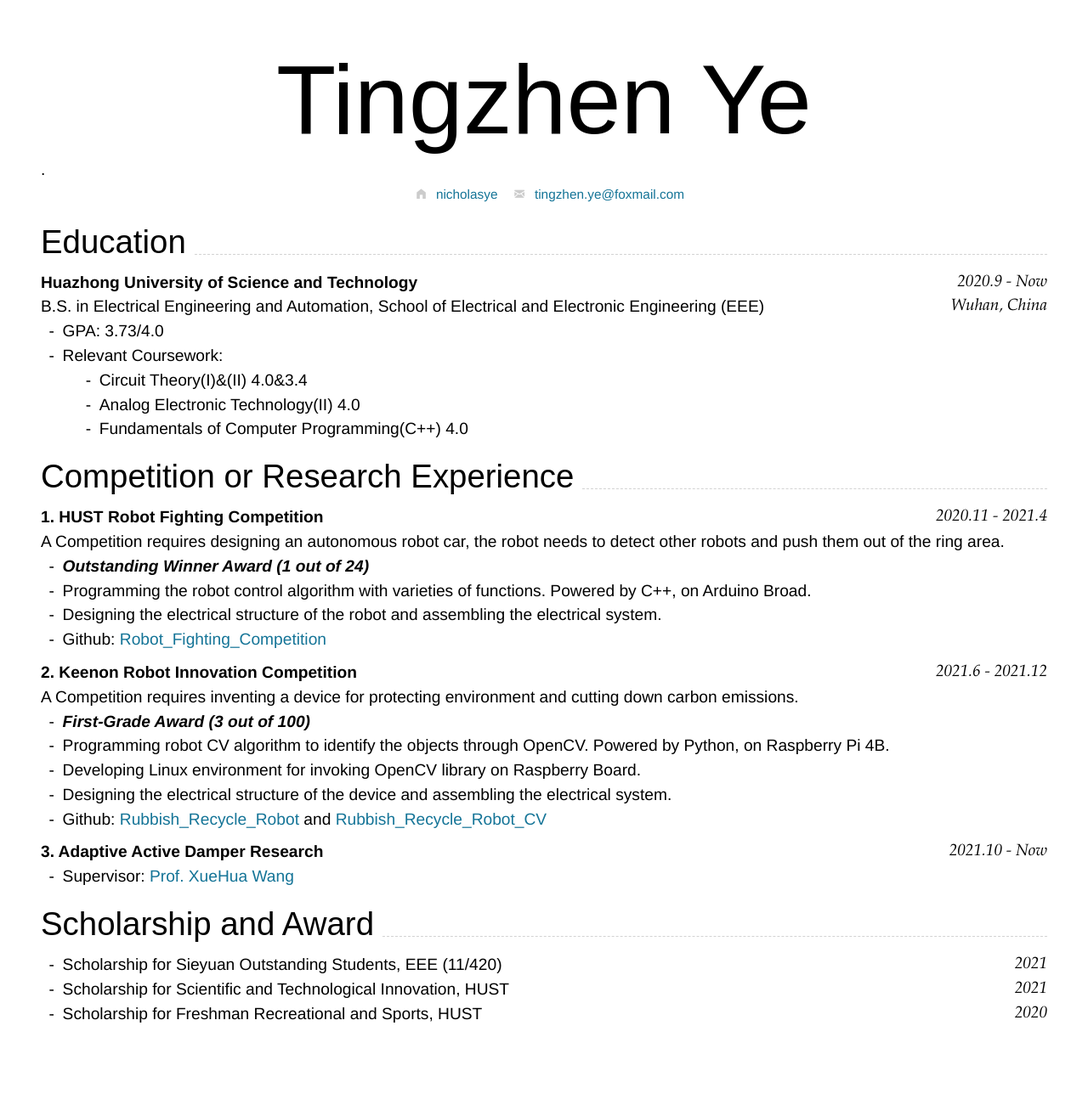
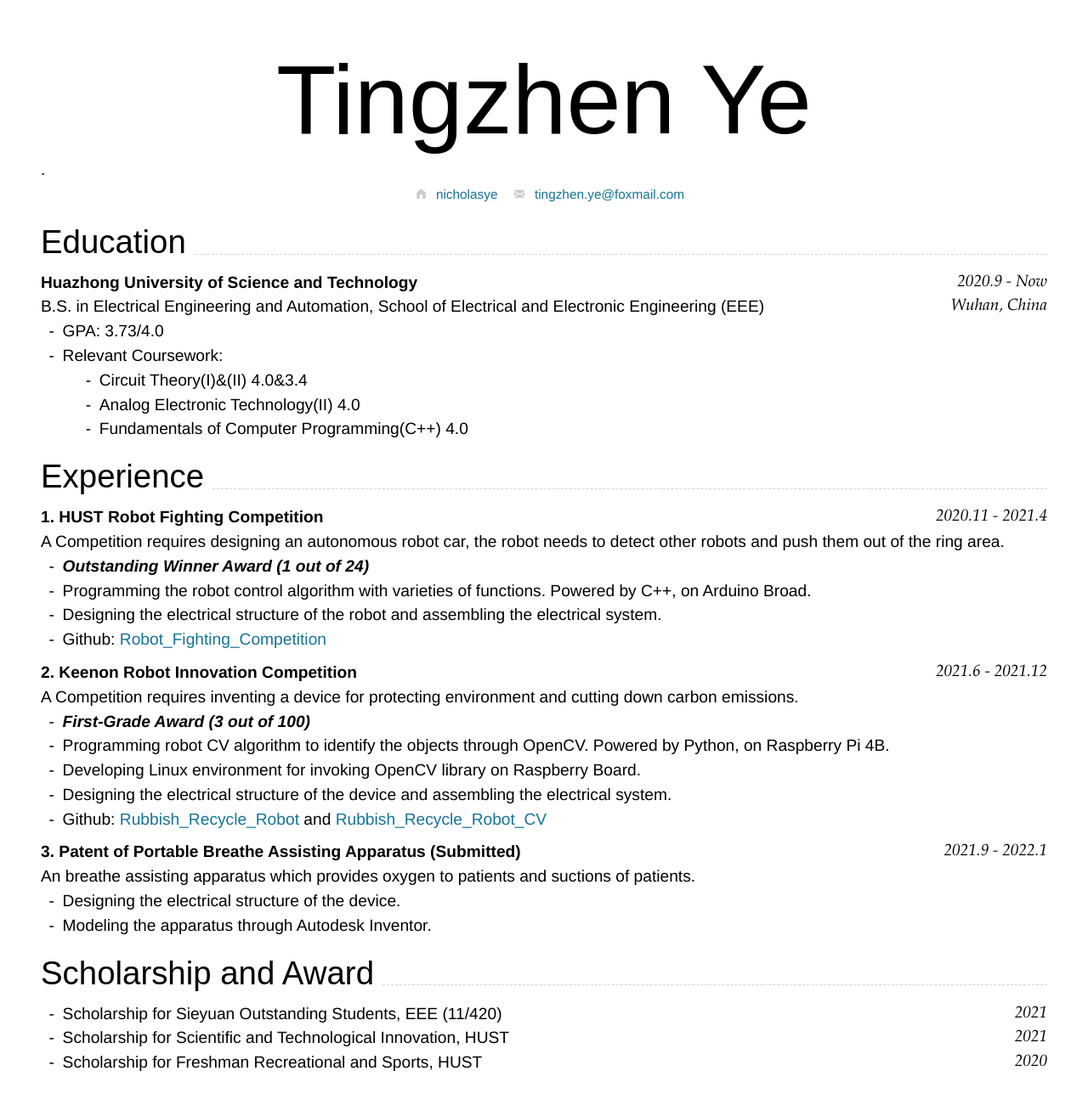
Before and after one commit to NicholasYe/NicholasYe_CV, a Jekyll site: the page built from index.md, in a window 1280 px wide. Shown: the whole page at 85% size. Built offline with Jekyll 4.4.1, drawn with Linux system fonts in a browser that asks for light colours; nearby versions of some CDN libraries; before the commit the page ends 1256 px from its top, so only the background shows below that.

Commit message:
Update index.md

```diff
--- a/index.md
+++ b/index.md
@@ -37,7 +37,7 @@ B.S. in Electrical Engineering and Automation, School of Electrical and Electron
   - Analog Electronic Technology(II) 4.0
   - Fundamentals of Computer Programming(C++) 4.0
 
-## Competition or Research Experience
+## Experience
 
 ### **1. HUST Robot Fighting Competition** `2020.11 - 2021.4`
 A Competition requires designing an autonomous robot car, the robot needs to detect other robots and push them out of the ring area.
@@ -56,9 +56,11 @@ A Competition requires inventing a device for protecting environment and cutting
 - Designing the electrical structure of the device and assembling the electrical system.
 - Github: [Rubbish_Recycle_Robot](https://github.com/NicholasYe/Rubbish_Recycle_Robot) and [Rubbish_Recycle_Robot_CV](https://github.com/NicholasYe/Rubbish_Recycle_Robot_CV)
 
-### **3. Adaptive Active Damper Research** `2021.10 - Now`
+### **3. Patent of Portable Breathe Assisting Apparatus (Submitted)** `2021.9 - 2022.1`
+An breathe assisting apparatus which provides oxygen to patients and suctions of patients.
 
-- Supervisor: [Prof. XueHua Wang](http://faculty.hust.edu.cn/wangxuehua/zh_CN/index.htm)
+- Designing the electrical structure of the device.
+- Modeling the apparatus through Autodesk Inventor.
 
 ## Scholarship and Award
 
@@ -76,4 +78,4 @@ A Competition requires inventing a device for protecting environment and cutting
 
 <!-- ### Footer
 
-Last updated: May 2013 -->
+Last updated: 2022.2.3 -->
```
